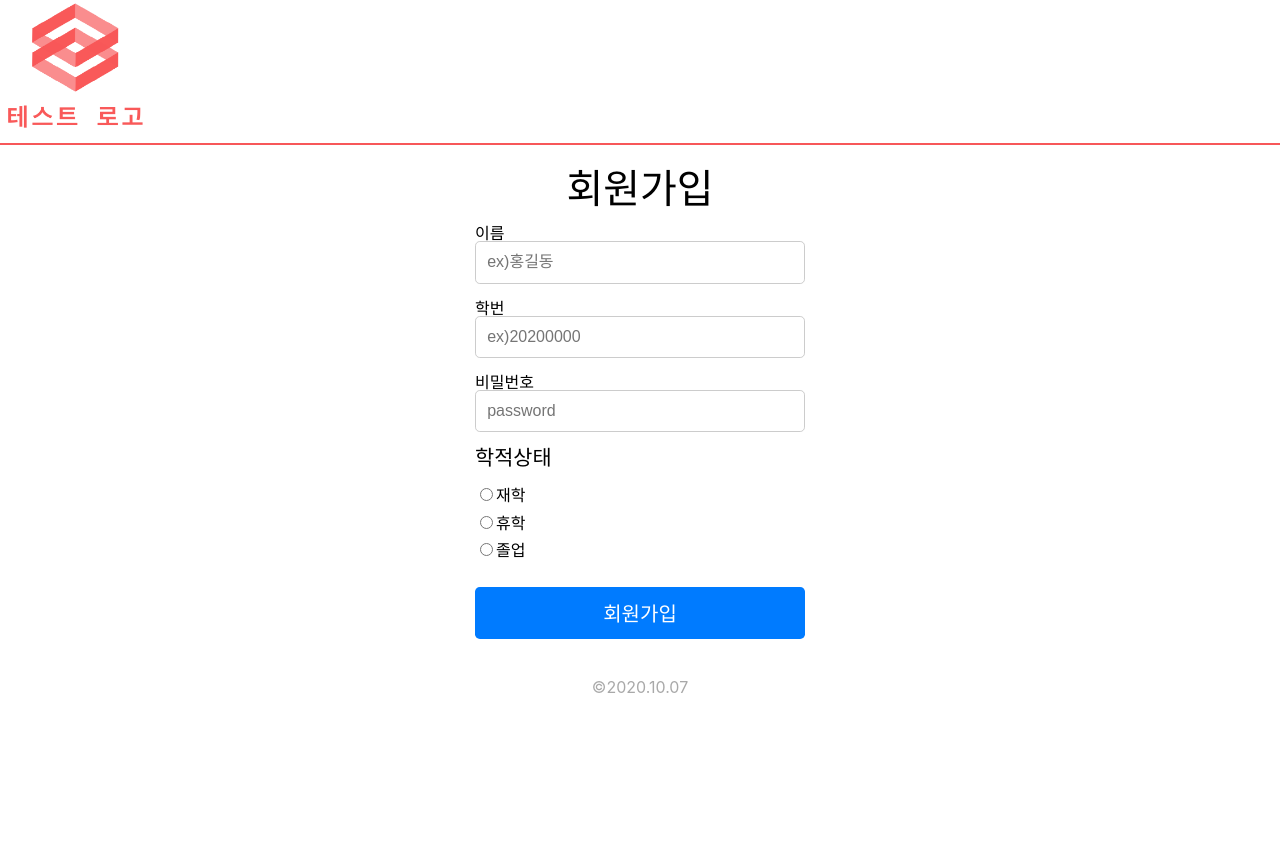
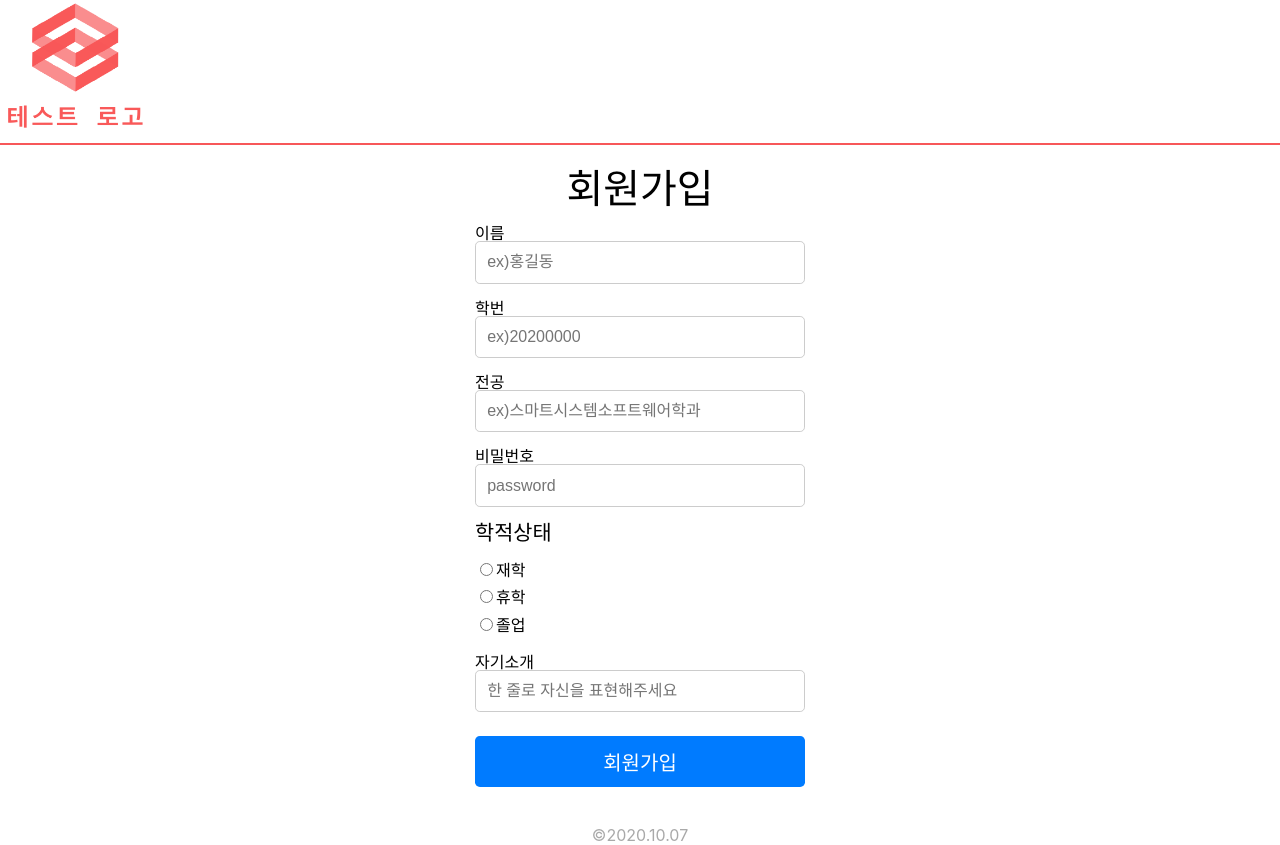
Before and after one commit to zaehuun/SSUKET-PUNCH, a React (Create React App) app in the folder front-end/: page /join in a window 1280 px wide. Before the commit the page ends 800 px from the top, so only its background shows below. Built offline with nearby package versions, Linux system fonts and the light colour scheme.

Commit message:
add join columns

```diff
--- a/front-end/src/pages/Join/Join.css
+++ b/front-end/src/pages/Join/Join.css
@@ -32,6 +32,7 @@
 }
 
 #sign-up .student-state {
+  margin-bottom: 1rem;
   text-align: left;
 }
 
--- a/front-end/src/pages/Join/Join.jsx
+++ b/front-end/src/pages/Join/Join.jsx
@@ -6,8 +6,10 @@ import "./Join.css";
 function Join() {
   let username = "";
   let userid = "";
+  let usermajor = "";
   let userpassword = "";
   let state = "";
+  let msg = "";
 
   const handleSubmit = e => {
     e.preventDefault();
@@ -16,8 +18,10 @@ function Join() {
       .post("/join", {
         username,
         userid,
+        usermajor,
         userpassword,
         state,
+        msg,
       })
       .then(response => {
         alert("회원가입이 완료되었습니다.");
@@ -33,11 +37,17 @@ function Join() {
       case "userid":
         userid = e.target.value;
         return;
+      case "usermajor":
+        usermajor = e.target.value;
+        return;
       case "userpw":
         userpassword = e.target.value;
         return;
       case "state":
         state = e.target.value;
+        return;
+      case "mymsg":
+        msg = e.target.value;
         return;
       default:
         return;
@@ -69,6 +79,12 @@ function Join() {
         </div>
 
         <div className="input-box">
+          <label htmlFor="Student_major">전공</label> <br />
+          <input type="text" name="usermajor" className="log-box" id="usermajor" placeholder="ex)스마트시스템소프트웨어학과" minLength="2" onChange={handleInput} required />
+          <br />
+        </div>
+
+        <div className="input-box">
           <label htmlFor="Passward">비밀번호</label> <br />
           <input type="password" name="userpw" className="log-box" id="userpw" placeholder="password" onChange={handleInput} required />
           <br />
@@ -91,6 +107,13 @@ function Join() {
             <label htmlFor="graduated">졸업</label>
           </div>
         </div>
+
+        <div className="input-box">
+          <label htmlFor="my_msg">자기소개</label> <br />
+          <input type="text" name="mymsg" className="log-box" id="mymsg" placeholder="한 줄로 자신을 표현해주세요" onChange={handleInput} required />
+          <br />
+        </div>
+
         <button className="log-button" type="submit">
           회원가입
         </button>
```
Also changed, not shown: 1 other file (tests, documents, lock files or other folders).
